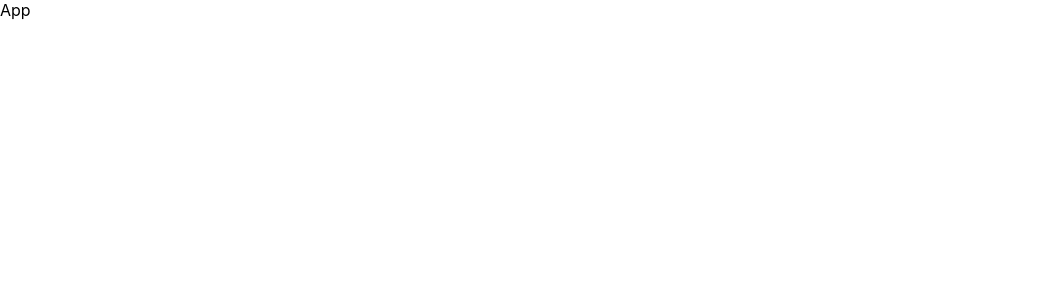
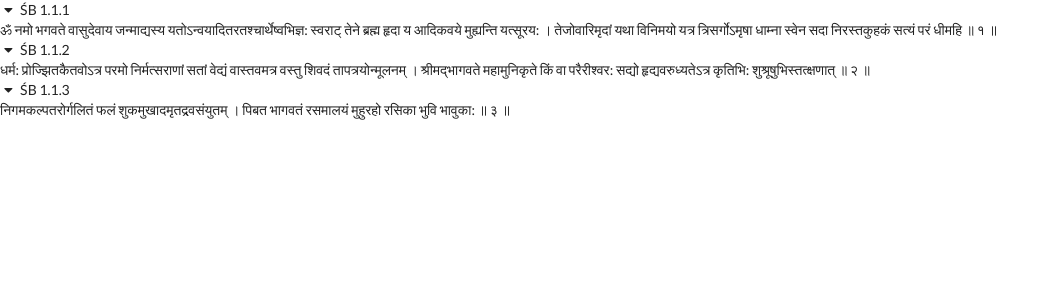
Before and after one commit to yunusparvezkhan/widget-app, a React (Create React App) app: page / in a window 1280 px wide. Shown: the top 300 px of the page, without its empty margins (0-1059 px from the left). Built offline with nearby package versions, Linux system fonts and the light colour scheme.

Commit message:
Building blocks
Created array of objects containing title and content in App.js. Created Accordion.js to map out that list and render it's content on the screen

```diff
--- a/package.json
+++ b/package.json
@@ -9,6 +9,8 @@
     "react": "^18.2.0",
     "react-dom": "^18.2.0",
     "react-scripts": "5.0.1",
+    "semantic-ui-css": "^2.5.0",
+    "semantic-ui-react": "^2.1.4",
     "web-vitals": "^2.1.4"
   },
   "scripts": {
--- a/src/App.js
+++ b/src/App.js
@@ -1,8 +1,39 @@
+import React from "react";
+import Accordion from "./components/accordion";
 
-function App() {
+const App = () => {
+
+
+  const items = [
+    {
+      question: "ŚB 1.1.1",
+      answer: `ॐ नमो भगवते वासुदेवाय
+      जन्माद्यस्य यतोऽन्वयादितरतश्चार्थेष्वभिज्ञ: स्वराट्
+      तेने ब्रह्म हृदा य आदिकवये मुह्यन्ति यत्सूरय: ।
+      तेजोवारिमृदां यथा विनिमयो यत्र त्रिसर्गोऽमृषा
+      धाम्ना स्वेन सदा निरस्तकुहकं सत्यं परं धीमहि ॥ १ ॥`
+    },
+    {
+      question: "ŚB 1.1.2",
+      answer: `धर्म: प्रोज्झितकैतवोऽत्र परमो निर्मत्सराणां सतां
+      वेद्यं वास्तवमत्र वस्तु शिवदं तापत्रयोन्मूलनम् ।
+      श्रीमद्भागवते महामुनिकृते किं वा परैरीश्वर:
+      सद्यो हृद्यवरुध्यतेऽत्र कृतिभि: शुश्रूषुभिस्तत्क्षणात् ॥ २ ॥`
+    },
+    {
+      question: "ŚB 1.1.3",
+      answer: `निगमकल्पतरोर्गलितं फलं
+      शुकमुखादमृतद्रवसंयुतम् ।
+      पिबत भागवतं रसमालयं
+      मुहुरहो रसिका भुवि भावुका: ॥ ३ ॥`
+    }
+  ]
+
+
+
   return (
     <div className="App">
-      App
+      <Accordion items={items} />
     </div>
   );
 }
--- /dev/null
+++ b/src/components/accordion.js
@@ -0,0 +1,28 @@
+import React from 'react'
+import "semantic-ui-css/semantic.min.css";
+
+const Accordion = ({ items }) => {
+
+    const render = items.map(item => {
+        return (
+            <div>
+                <div className='title active' >
+                    <i className='dropdown icon' />
+                    {item.question}
+                </div>
+                <div className='content active' >
+                    <p> {item.answer} </p>
+                </div>
+            </div>
+        )
+    })
+
+
+    return (
+        <div>
+            {render}
+        </div>
+    )
+}
+
+export default Accordion
```
Also changed, not shown: 1 other file (tests, documents, lock files or other folders).
